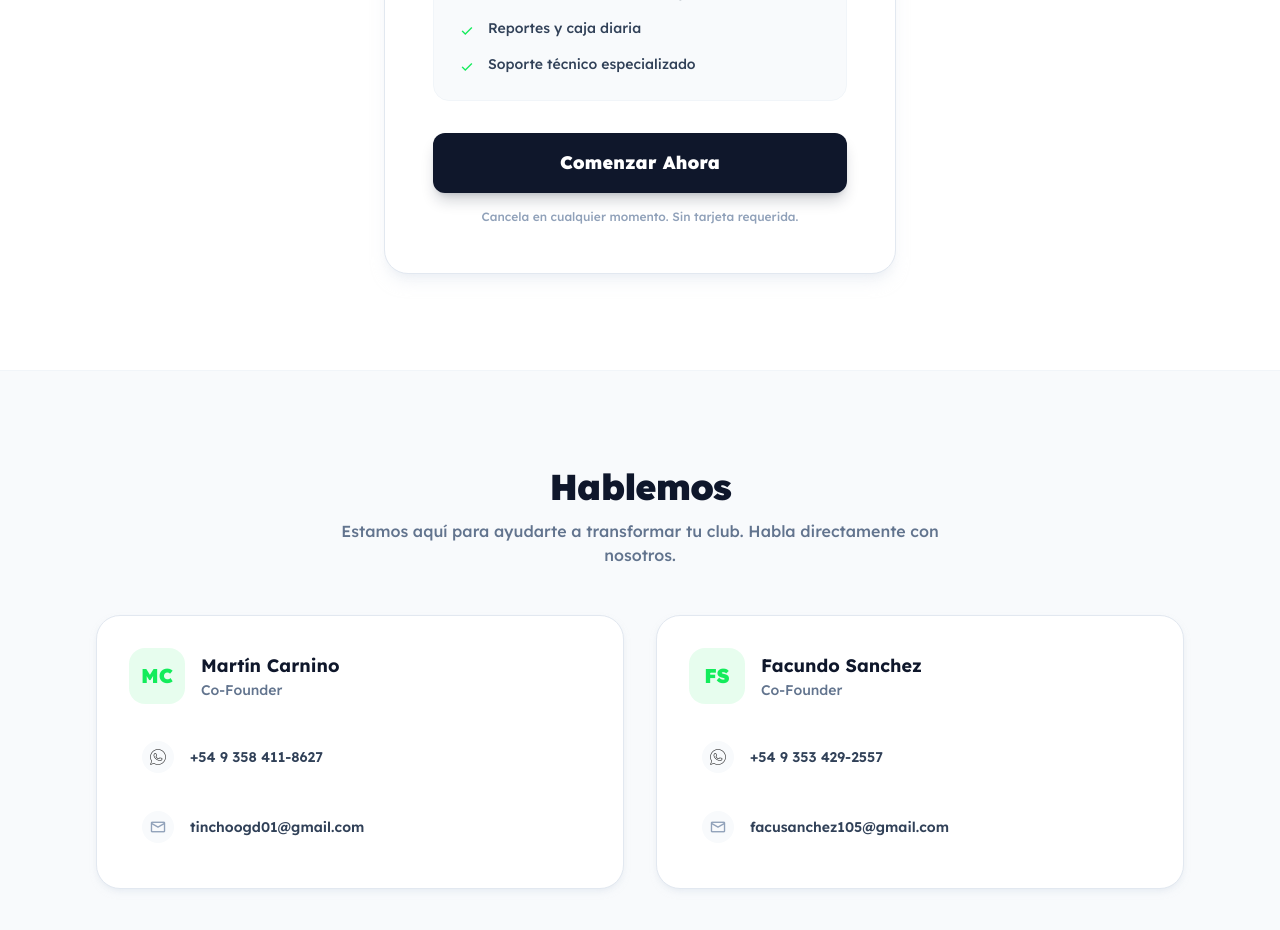
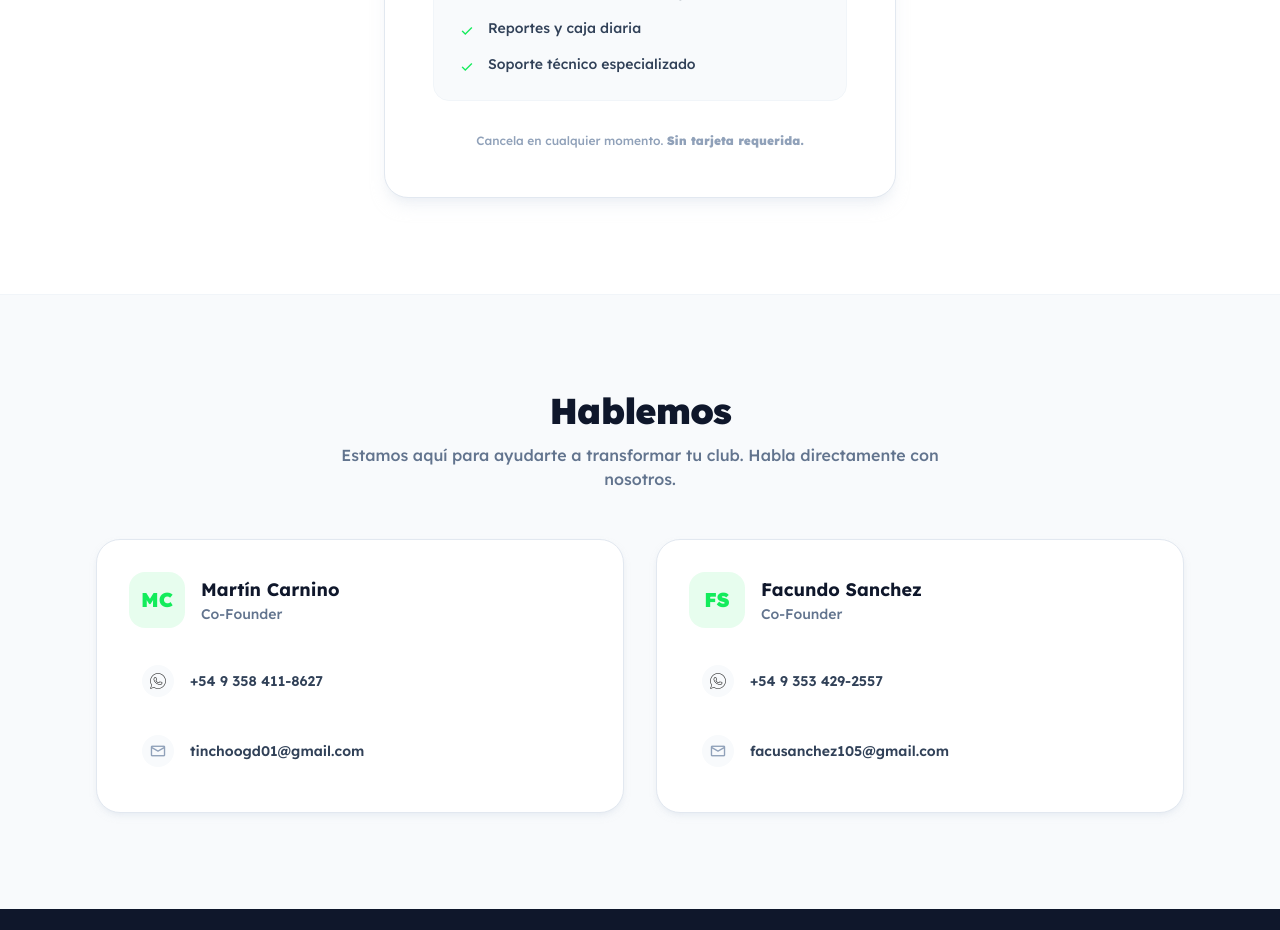
Before and after one commit to codegymteam/versuspadel, a Next.js app: page / in a window 1280 px wide. Shown: the part 3280-4210 px from the top of the page. Built offline with nearby package versions, Linux system fonts and the light colour scheme.

Commit message:
feat: add a new pricing section component to the landing page.

```diff
--- a/src/components/landing/PricingSection.tsx
+++ b/src/components/landing/PricingSection.tsx
@@ -52,12 +52,8 @@ export default function PricingSection() {
                             </ul>
                         </div>
 
-                        <button className="w-full py-4 rounded-xl bg-slate-900 hover:bg-black text-white text-lg font-black transition-all active:scale-[0.98] shadow-lg shadow-slate-900/20">
-                            Comenzar Ahora
-                        </button>
-
                         <p className="text-center text-xs font-medium text-slate-400 mt-4">
-                            Cancela en cualquier momento. Sin tarjeta requerida.
+                            Cancela en cualquier momento. <span className="font-black">Sin tarjeta requerida.</span>
                         </p>
                     </div>
                 </div>
```
Also changed, not shown: 1 other file (tests, documents, lock files or other folders).
